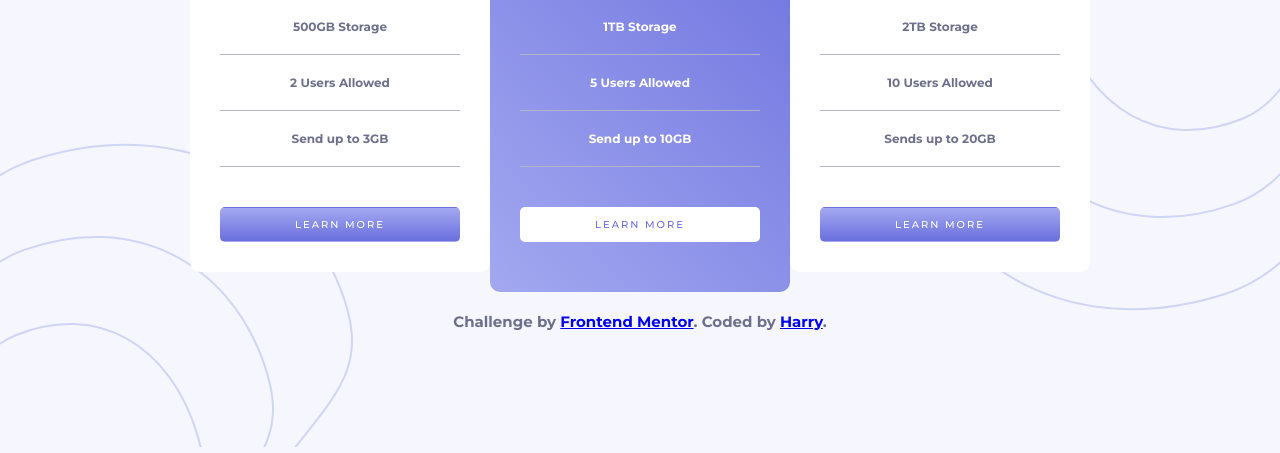
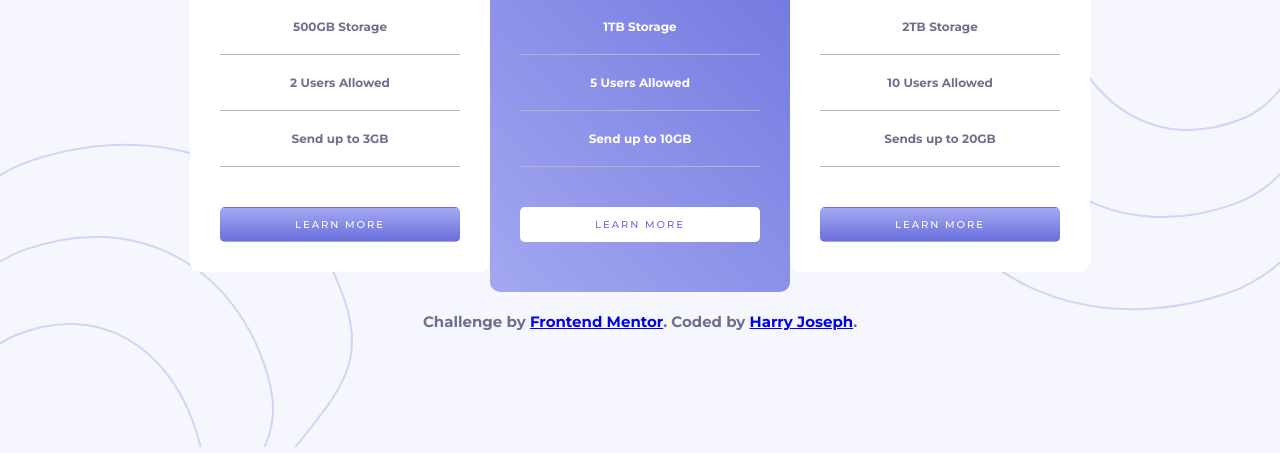
Before and after one commit to Harry-Joseph9387/pricing-component-with-toggle-master, a plain HTML site: page index.html in a window 1280 px wide. Shown: the part 347-800 px from the top of the page. Drawn offline with Linux system fonts and the light colour scheme.

Commit message:
Update index.html

```diff
--- a/index.html
+++ b/index.html
@@ -78,7 +78,7 @@
         </div>
         <div class="attribution">
             Challenge by <a href="https://www.frontendmentor.io?ref=challenge" target="_blank">Frontend Mentor</a>.
-            Coded by <a href="#">Harry</a>.
+            Coded by <a href="#">Harry Joseph</a>.
           </div>
 
     </div>
```
